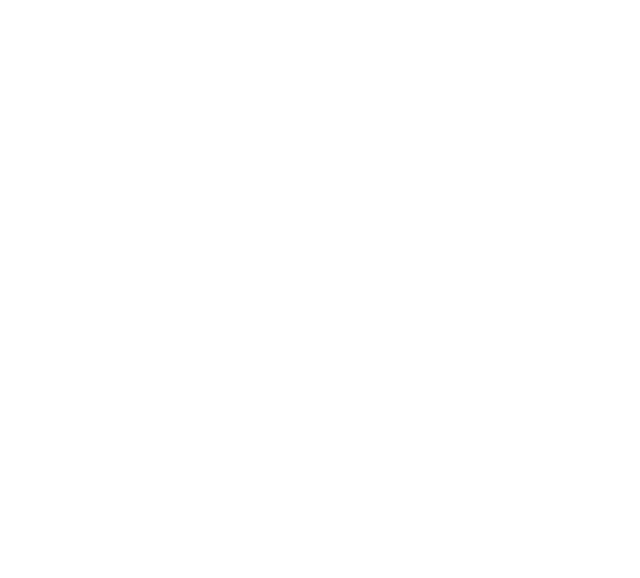
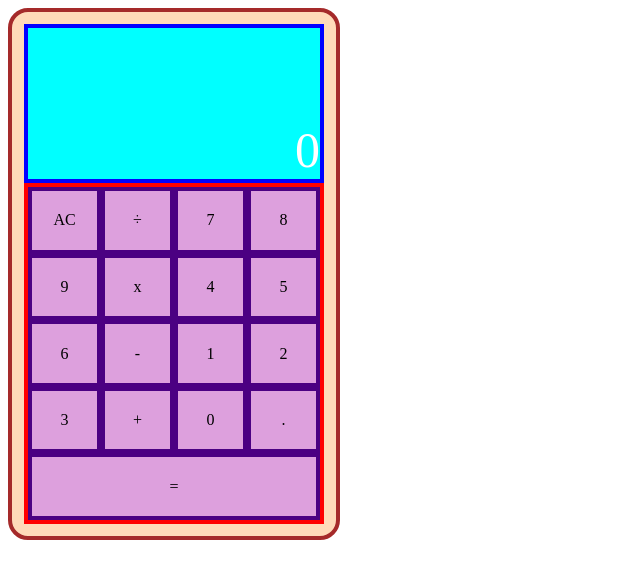
Before and after one commit to HichamAl/project_calculator, a plain HTML site: page index.html in a window 1280 px wide. Shown: the whole page, without its empty margins (0-640 px from the left). Drawn offline with Linux system fonts and the light colour scheme.

Commit message:
add colours to the calculator to make it easier to see whats going on still using borders and bright colours still need to make the layout of buttons the way i want AC button 3x as big as the rest and zero 2x

```diff
--- a/index.html
+++ b/index.html
@@ -7,6 +7,30 @@
     <link rel="stylesheet" href="styles.css">
 </head>
 <body>
+    <div class="calculator">
+        <div class="display">0</div>
+
+        <div class="button_container">
+                <div>AC</div>
+                <div>÷</div>
+                <div>7</div>
+                <div>8</div>
+                <div>9</div>
+                <div>x</div>
+                <div>4</div>
+                <div>5</div>
+                <div>6</div>
+                <div>-</div>
+                <div>1</div>
+                <div>2</div>
+                <div>3</div>
+                <div>+</div>
+                <div>0</div>
+                <div>.</div>
+                <div>=</div>
+        </div>
+
+    </div>
 
 </body>
 </html>
--- a/styles.css
+++ b/styles.css
@@ -0,0 +1,55 @@
+/* width = 300px + 4px + 4px + 12px + 12px  = 332px (size + border + padding)
+height = 500px + 4px + 4px +12px + 12px = 532px */
+.calculator {
+    background-color: peachpuff;
+    border: 4px solid brown ;
+    height: 500px;
+    width: 300px;
+    border-radius: 20px;
+    padding: 12px;
+    display: flex;
+    flex-direction: column;
+}
+
+/* width = 292px + 4px + 4px = 300px
+height = 159px + 4px +4px = 167px */
+.display {
+    background-color: aqua;
+    border: 4px solid blue;
+    flex: 1;
+    color: white;
+    font-size: 50px;
+    display: flex;
+    justify-content: flex-end;
+    align-items: end;
+}
+
+/* width = 292px + 4px + 4px = 300px
+height = 325px + 4px + 4px = 333px */
+
+.button_container {
+    background-color: lightcoral;
+    border: 4px solid red;
+    flex: 2;
+    display: flex;
+    flex-wrap: wrap;
+}
+
+/* 292 (width without border) - 32 = 260 /4 = width for button*/
+/* 325 - 40  = 293  / 5 = height for button*/
+.button_container div {
+    background-color: plum;
+    border: 4px solid indigo;
+    display: flex;
+    justify-content: center;
+    align-items: center;
+    flex-grow: 1;
+    height: 58.6px;
+    width: 65px;
+}
+
+
+/* AC 3x zo groot
+    0 2x zo groot
+    de rest 1x
+*/
```
